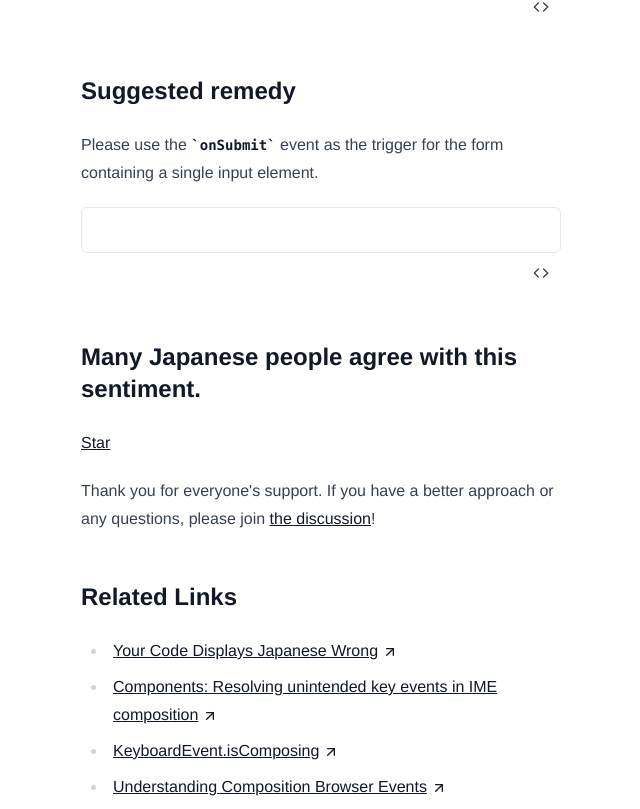
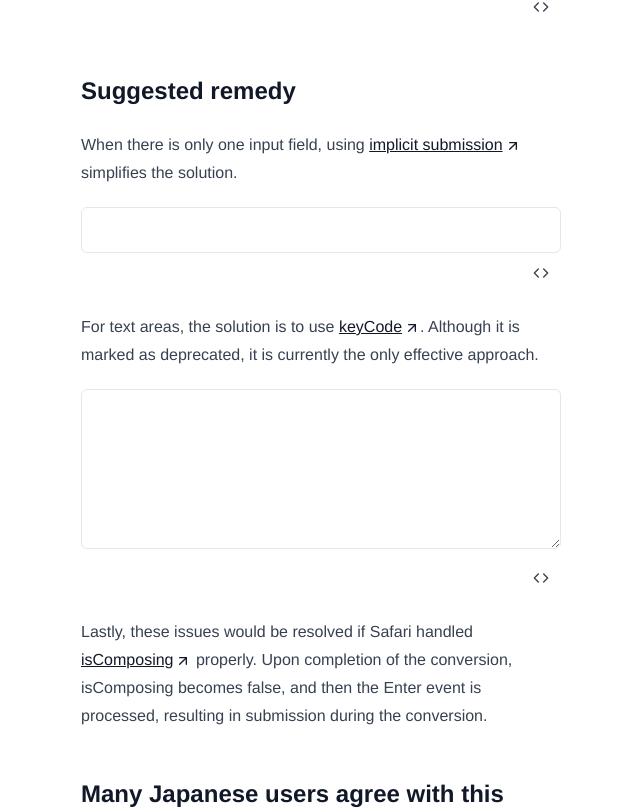
Before and after one commit to dninomiya/form-guide, a Next.js app: page /form-guide/stop-enter-submit in a window 1280 px wide. Shown: the part 1517-2326 px from the top of the page, without its empty margins (319-959 px from the left). Built offline with nearby package versions, Linux system fonts and the light colour scheme.

Commit message:
feat(submit-issue): テキストエリアのパターンを追加、外部リンクをコンポーネント化

```diff
--- a/app/stop-enter-submit/_components/correct-form.tsx
+++ b/app/stop-enter-submit/_components/correct-form.tsx
@@ -13,7 +13,7 @@ export default function CorrectForm() {
           setData((e?.currentTarget[0] as HTMLFormElement).value);
         }}
       >
-        <input name="demo" className="rounded-md p-2 border w-full" />
+        <input className="rounded-md p-2 border w-full" />
       </form>
 
       {data && <p>submitted: {data}</p>}
--- /dev/null
+++ b/app/stop-enter-submit/_components/correct-textarea-form.tsx
@@ -0,0 +1,24 @@
+'use client';
+
+import { useState } from 'react';
+
+export default function CorrectTextareaForm() {
+  const [data, setData] = useState<string>();
+
+  return (
+    <div className="not-prose">
+      <form>
+        <textarea
+          onKeyDown={(e) => {
+            if (e.keyCode === 13) {
+              setData(e.currentTarget.value);
+            }
+          }}
+          className="rounded-md p-2 border w-full h-40"
+        />
+      </form>
+
+      {data && <p>submitted: {data}</p>}
+    </div>
+  );
+}
--- a/app/stop-enter-submit/page.tsx
+++ b/app/stop-enter-submit/page.tsx
@@ -1,4 +1,5 @@
 import CorrectForm from '@/app/stop-enter-submit/_components/correct-form';
+import CorrectTextareaForm from '@/app/stop-enter-submit/_components/correct-textarea-form';
 import IncorrectForm from '@/app/stop-enter-submit/_components/incorrect-form';
 import { Button } from '@/components/ui/button';
 import CodeBlock from '@/components/ui/code-block';
@@ -7,11 +8,12 @@ import {
   CollapsibleContent,
   CollapsibleTrigger,
 } from '@/components/ui/collapsible';
+import ExternalLink from '@/components/ui/external-link';
 import GithubLink from '@/components/ui/github-link';
 import { AppConfig } from '@/lib/config';
 import { getFile } from '@/lib/file';
 import { format } from 'date-fns';
-import { ArrowUpRight, Code } from 'lucide-react';
+import { Code } from 'lucide-react';
 import { Metadata } from 'next';
 import Script from 'next/script';
 
@@ -105,8 +107,11 @@ export default async function Page() {
       </h2>
 
       <p>
-        Please use the <code>onSubmit</code> event as the trigger for the form
-        containing a single input element.
+        When there is only one input field, using{' '}
+        <ExternalLink href="https://html.spec.whatwg.org/multipage/form-control-infrastructure.html#implicit-submission">
+          implicit submission
+        </ExternalLink>{' '}
+        simplifies the solution.
       </p>
 
       <CorrectForm />
@@ -127,7 +132,46 @@ export default async function Page() {
         </CollapsibleContent>
       </Collapsible>
 
-      <h2>Many Japanese people agree with this sentiment.</h2>
+      <p>
+        For text areas, the solution is to use{' '}
+        <ExternalLink href="https://developer.mozilla.org/ja/docs/Web/API/KeyboardEvent/keyCode">
+          keyCode
+        </ExternalLink>
+        . Although it is marked as deprecated, it is currently the only
+        effective approach.
+      </p>
+
+      <CorrectTextareaForm />
+
+      <Collapsible>
+        <CollapsibleTrigger asChild>
+          <div className="text-right">
+            <Button size="icon" variant="ghost">
+              <Code size={16} />
+            </Button>
+          </div>
+        </CollapsibleTrigger>
+        <CollapsibleContent>
+          <CodeBlock
+            lang="tsx"
+            code={getFile(
+              'app/stop-enter-submit/_components/correct-textarea-form.tsx'
+            )}
+          />
+        </CollapsibleContent>
+      </Collapsible>
+
+      <p>
+        Lastly, these issues would be resolved if Safari handled{' '}
+        <ExternalLink href="https://developer.mozilla.org/ja/docs/Web/API/KeyboardEvent/isComposing">
+          isComposing
+        </ExternalLink>{' '}
+        properly. Upon completion of the conversion, isComposing becomes false,
+        and then the Enter event is processed, resulting in submission during
+        the conversion.
+      </p>
+
+      <h2>Many Japanese users agree with this sentiment.</h2>
 
       <p>
         <a
@@ -147,9 +191,9 @@ export default async function Page() {
       <p>
         Thank you for everyone&apos;s support. If you have a better approach or
         any questions, please join{' '}
-        <a href={AppConfig.jaEnterKey.discussionURL} target="_blank">
+        <ExternalLink href={AppConfig.jaEnterKey.discussionURL}>
           the discussion
-        </a>
+        </ExternalLink>
         !
       </p>
 
@@ -158,10 +202,7 @@ export default async function Page() {
       <ul>
         {AppConfig.jaEnterKey.relatedLinks.map((link) => (
           <li key={link.title}>
-            <a href={link.url} target="_blank">
-              {link.title}
-              <ArrowUpRight className="inline ml-1" size={16} />
-            </a>
+            <ExternalLink href={link.url}>{link.title}</ExternalLink>
           </li>
         ))}
       </ul>
@@ -169,10 +210,9 @@ export default async function Page() {
       <h2>Author</h2>
       <ul>
         <li>
-          <a href={AppConfig.jaEnterKey.author.url} target="_blank">
+          <ExternalLink href={AppConfig.jaEnterKey.author.url}>
             {AppConfig.jaEnterKey.author.name}
-            <ArrowUpRight className="inline ml-1" size={16} />
-          </a>
+          </ExternalLink>
         </li>
       </ul>
       <p>
--- /dev/null
+++ b/components/ui/external-link.tsx
@@ -0,0 +1,17 @@
+import { ArrowUpRight } from 'lucide-react';
+import React from 'react';
+
+export default function ExternalLink({
+  children,
+  href,
+}: {
+  children: React.ReactNode;
+  href: string;
+}) {
+  return (
+    <a href={href} target="_blank">
+      {children}
+      <ArrowUpRight className="inline ml-0.5" size={16} />
+    </a>
+  );
+}
```
